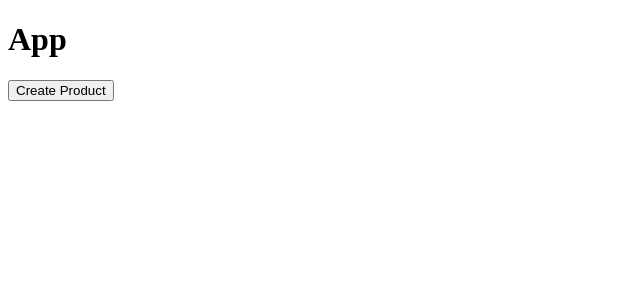
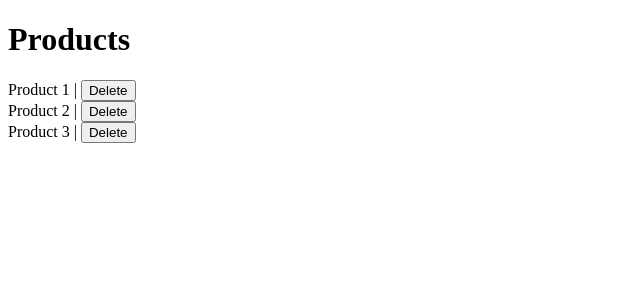
Before and after one commit to master-dhanesh/koder-props-context-reduc, a React (Vite) app: page / in a window 1280 px wide. Shown: the top 300 px of the page, without its empty margins (0-640 px from the left). Built offline with nearby package versions, Linux system fonts and the light colour scheme.

Commit message:
VERSION 002 store | reducer | useSelector

```diff
--- a/src/App.jsx
+++ b/src/App.jsx
@@ -1,24 +1,16 @@
-import { useDispatch, useSelector } from "react-redux";
-import { create } from "./store/reducers/productSlice";
+import { useSelector } from "react-redux";
 
 const App = () => {
-    const dispatch = useDispatch();
-    const { data } = useSelector((state) => state.products);
-    console.log(data);
-
-    const CreateHandler = () => {
-        const newproduct = {
-            id: 4,
-            name: "Product 4",
-            price: 400,
-        };
-        dispatch(create(newproduct));
-    };
+    const { data: products } = useSelector((state) => state.products);
 
     return (
         <div>
-            <h1>App</h1>
-            <button onClick={CreateHandler}>Create Product</button>
+            <h1>Products</h1>
+            {products?.map((product) => (
+                <div key={product.id}>
+                    <span>{product.name}</span> | <button>Delete</button>
+                </div>
+            ))}
         </div>
     );
 };
--- a/src/store/reducers/productSlice.jsx
+++ b/src/store/reducers/productSlice.jsx
@@ -21,14 +21,8 @@ const initialState = {
 };
 
 const productSlice = createSlice({
-    name: "product",
+    name: "products",
     initialState,
-    reducers: {
-        create: (state, action) => {
-            state.data.push(action.payload);
-        },
-    },
 });
 
 export default productSlice.reducer;
-export const { create } = productSlice.actions;
--- a/src/store/store.jsx
+++ b/src/store/store.jsx
@@ -1,6 +1,5 @@
 import { configureStore } from "@reduxjs/toolkit";
 import productSlice from "./reducers/productSlice";
-
 export const store = configureStore({
     reducer: {
         products: productSlice,
```
Also changed, not shown: todos.txt (added).
